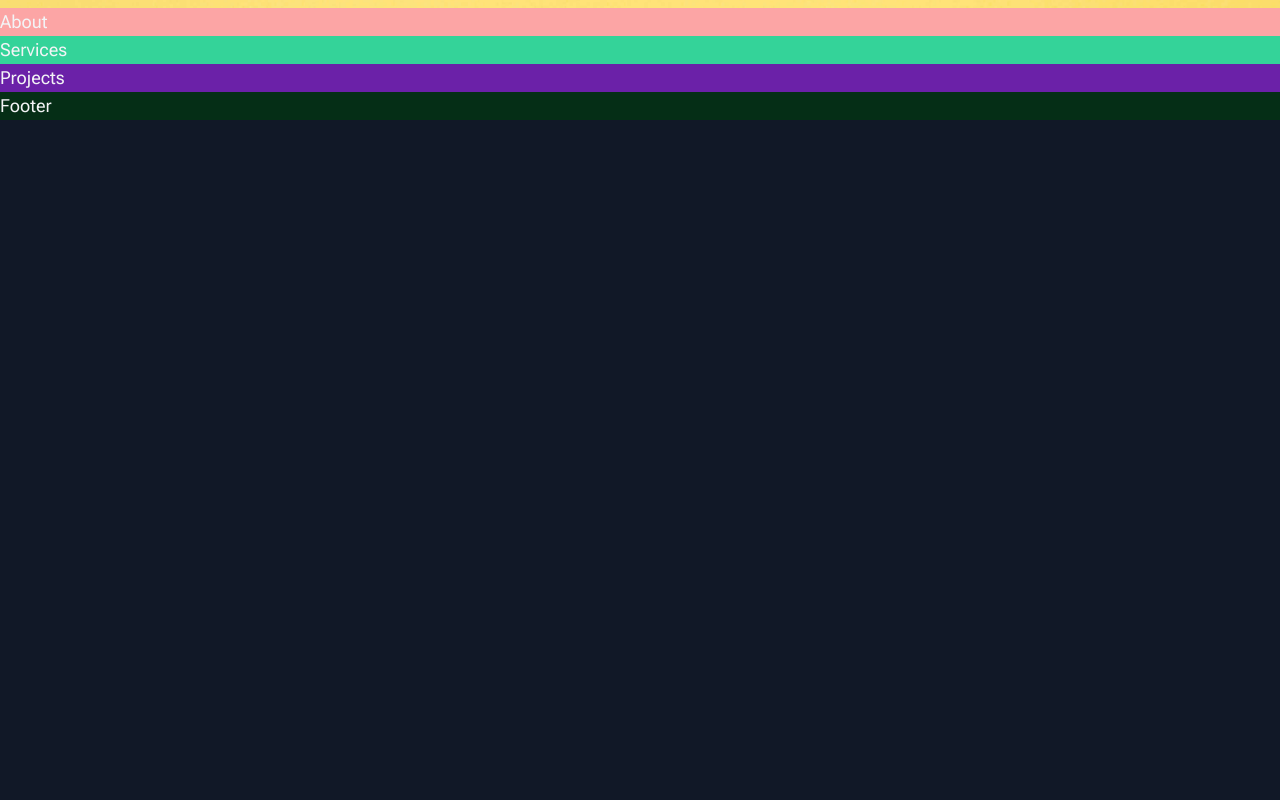
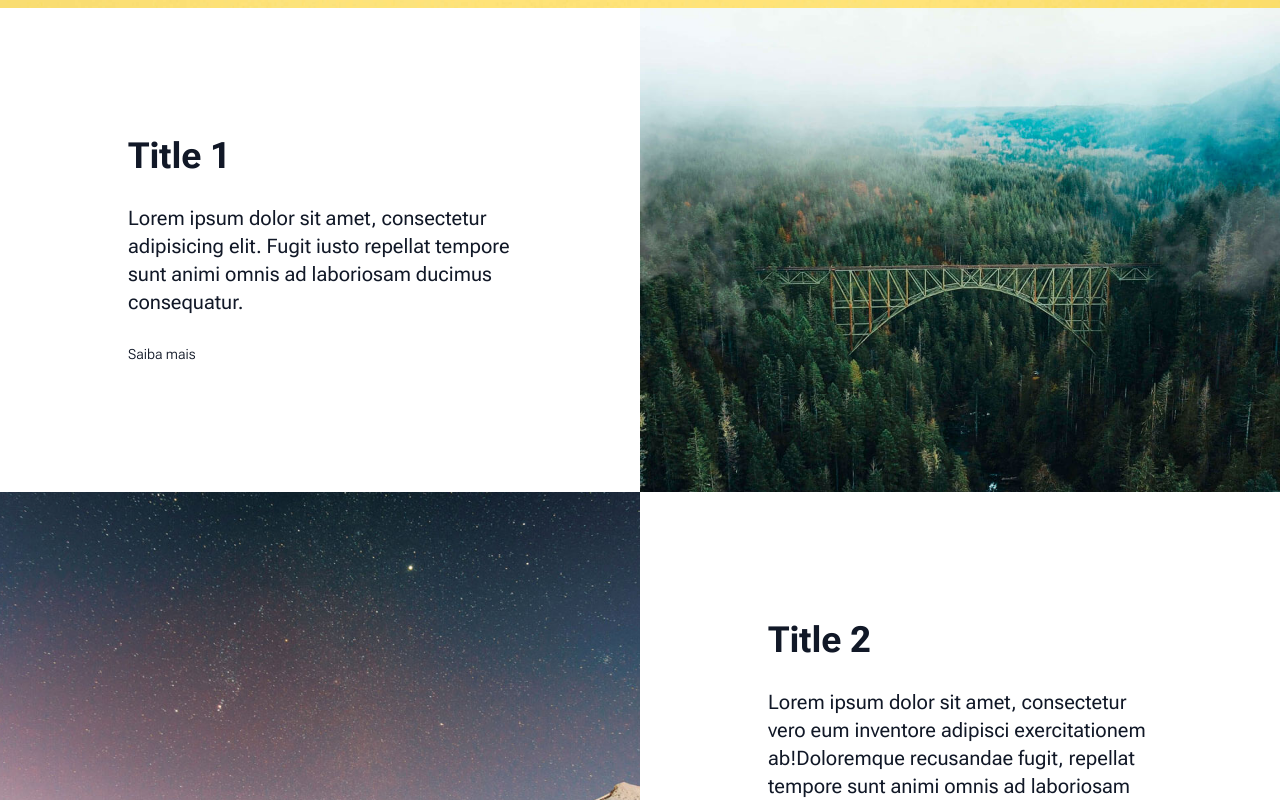
Before and after one commit to RafaelMatos/XYZ, a Next.js app: page / in a window 1280 px wide. Shown: the part 780-1580 px from the top of the page. Before the commit the page ends 900 px from the top, so only its background shows below. Built offline with nearby package versions, Linux system fonts and the light colour scheme.

Commit message:
About - about section created

```diff
--- a/src/components/About.tsx
+++ b/src/components/About.tsx
@@ -1,7 +1,37 @@
+import { ItemAbout } from './aboutSection/ItemAbout'
+
 export function About() {
   return (
-    <div className="bg-red-300" id="about">
-      About
+    <div className="m-auto max-w-[1920px] bg-white text-gray-900" id="about">
+      <div className=" flex grid-flow-col grid-cols-2 flex-col md:grid md:grid-flow-row md:grid-cols-2">
+        {/* Left Item */}
+        <ItemAbout
+          title="Title 1"
+          text="Lorem ipsum dolor sit amet, consectetur adipisicing elit. Fugit iusto repellat tempore sunt animi omnis ad laboriosam ducimus consequatur."
+          url="/"
+        />
+        {/* Right Image */}
+        <div
+          className={`h-[30rem]
+          bg-[url('../../public/images/bridge.jpg')]
+          bg-cover  bg-center bg-no-repeat md:h-[100%]`}
+        />
+      </div>
+      <div className=" flex grid-flow-col grid-cols-2 flex-col md:grid md:grid-flow-row md:grid-cols-2">
+        {/* Left Image */}
+        <div
+          className={`h-[30rem]
+          bg-[url('../../public/images/sky.jpg')]
+          bg-cover
+          bg-center bg-no-repeat  md:h-[100%] `}
+        ></div>
+        {/* Right Item */}
+        <ItemAbout
+          title="Title 2"
+          text="Lorem ipsum dolor sit amet, consectetur vero eum inventore adipisci exercitationem ab!Doloremque recusandae fugit, repellat tempore sunt animi omnis ad laboriosam ducimus consequatur."
+          url="/"
+        />
+      </div>
     </div>
   )
 }
--- a/src/components/Header.tsx
+++ b/src/components/Header.tsx
@@ -6,7 +6,7 @@ import { useState } from 'react'
 export function Header() {
   const [navBar, setNavBar] = useState(false)
   return (
-    <header className="min-h-[75] bg-white p-5 text-gray-950  shadow md:flex md:items-center md:justify-between">
+    <header className="min-h-[75] bg-white p-5  text-gray-950  md:flex md:items-center md:justify-between">
       <div className="flex items-center justify-between">
         <Link href={'/'}>
           <h1 className="text-2xl font-bold transition-colors hover:text-orange-300">
--- /dev/null
+++ b/src/components/aboutSection/ItemAbout.tsx
@@ -0,0 +1,22 @@
+import Link from 'next/link'
+
+interface ItemAboutProps {
+  title: string
+  text: string
+  url: string
+}
+
+export function ItemAbout({ title, text, url }: ItemAboutProps) {
+  return (
+    <div className=" flex flex-col content-center justify-center p-[20%]">
+      <h3 className="text-4xl font-bold">{title}</h3>
+      <p className="my-7 text-xl font-normal">{text}</p>
+      <Link
+        className="self-start text-sm font-light transition-all duration-200 ease-in-out hover:font-normal"
+        href={url}
+      >
+        Saiba mais
+      </Link>
+    </div>
+  )
+}
```
Also changed, not shown: public/images/bridge.jpg (added), public/images/sky.jpg (added).
